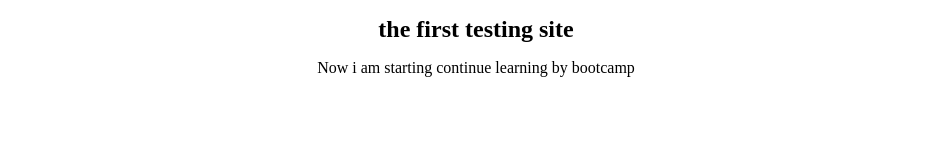
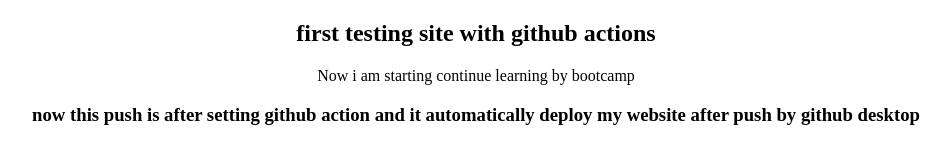
Before and after one commit to zubair-shah/bootcamp-1st-test, a plain HTML site: page index.html in a window 1280 px wide. Shown: the whole page, without its empty margins (164-1114 px from the left). Drawn offline with Linux system fonts and the light colour scheme.

Commit message:
github action changes commit

```diff
--- a/index.html
+++ b/index.html
@@ -18,10 +18,10 @@
 </style>
 <body>
     <div class="world">
-        <h1>
-            the first testing site
-        </h1>
+  <h2>first testing site with github actions</h2>
         <p>Now i am starting continue learning by bootcamp</p>
+
+        <h3>now this push is after setting github action and it automatically deploy my website after push by github desktop</h3>
     </div>
 </body>
 </html>
```
